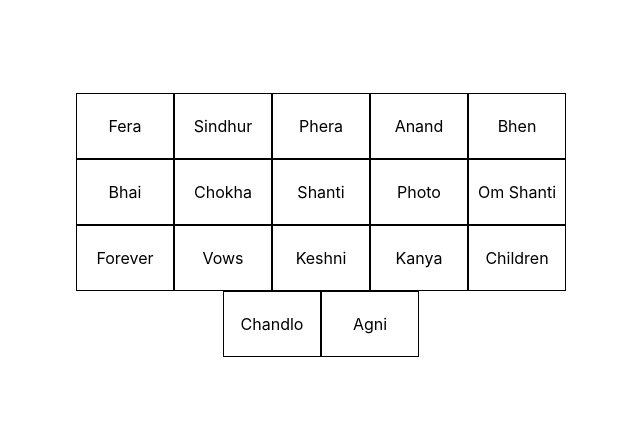
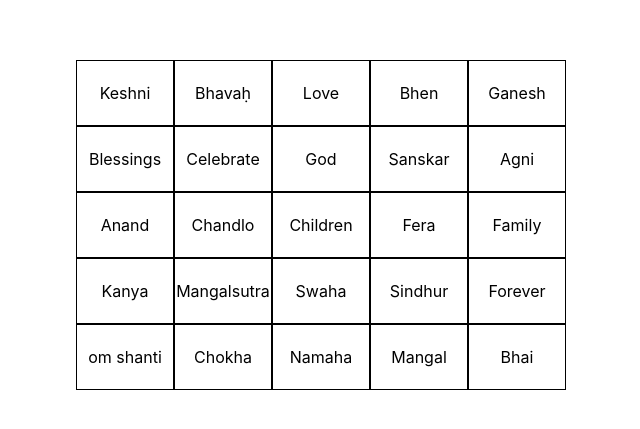
Before and after one commit to Vshah21/bingoapp.github.io, a React (Create React App) app: page / in a window 1280 px wide. Shown: the part 191-620 px from the top of the page, without its empty margins (319-959 px from the left). Built offline with nearby package versions, Linux system fonts and the light colour scheme.

Commit message:
Update BingoApp.js

```diff
--- a/src/BingoApp.js
+++ b/src/BingoApp.js
@@ -16,8 +16,8 @@ const BingoApp2 = () => {
   };
 
   const bingoWords = [
-    'Keshni', 'Anand', 'Sindhur', 'Vows', 'Forever', 'Bhai', 'Bhen', 'Shanti', 'Fera', 'Children', 'Om Shanti',
-    'Chokha', 'Agni', 'Photo', 'Phera', 'Chandlo', 'Kanya',
+    'Keshni', 'Anand', 'Sindhur', 'Forever', 'Bhai', 'Bhen', 'om shanti', 'Mangalsutra', 'Children', 'Swaha','Mangal','God','Ganesh',
+    'Chokha', 'Agni', 'Fera', 'Chandlo', 'Kanya', 'Love', 'Seven Steps', 'Blessings', 'Family','Sanskar','Celebrate','Bhavaḥ','Namaha',
     // Add more words here...
   ];
 
```
